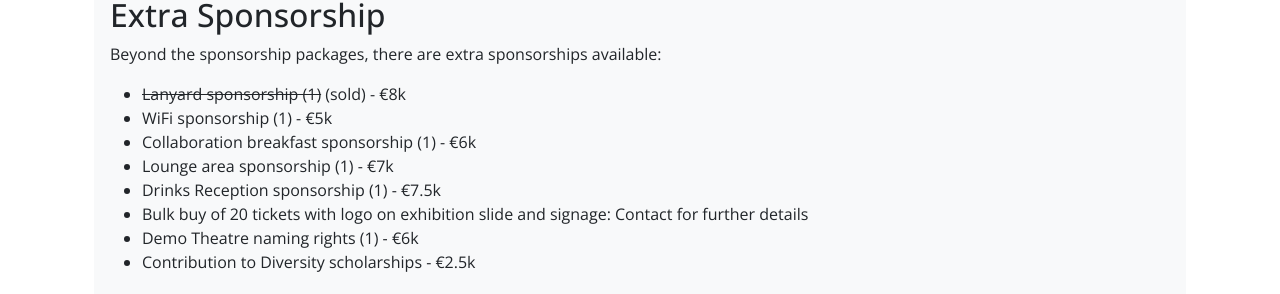
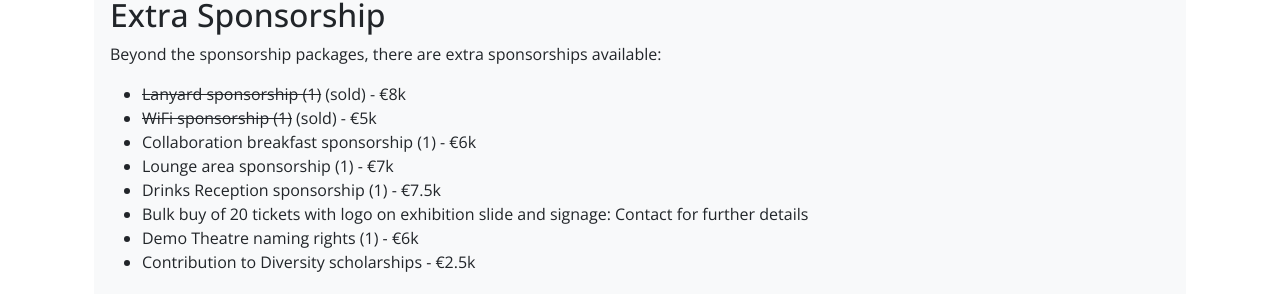
Before and after one commit to riscv-europe/summit-website-development, a Jekyll site: the page built from summit/2025/sponsoring.md, in a window 1280 px wide and 900 px high, scrolled down 1082 px. Shown: the part 187-481 px from the top of the window. Built offline with Jekyll 4.4.1, drawn with Linux system fonts in a browser that asks for light colours.

Commit message:
Fix: WiFi SSI is sold.

```diff
--- a/summit/2025/sponsoring.md
+++ b/summit/2025/sponsoring.md
@@ -134,7 +134,7 @@
 Beyond the sponsorship packages, there are extra sponsorships available:
 
 - ~~Lanyard sponsorship (1)~~ (sold) - €8k
-- WiFi sponsorship (1) - €5k
+- ~~WiFi sponsorship (1)~~ (sold) - €5k
 - Collaboration breakfast sponsorship (1) - €6k
 - Lounge area sponsorship (1) - €7k
 - Drinks Reception sponsorship (1) - €7.5k
```
